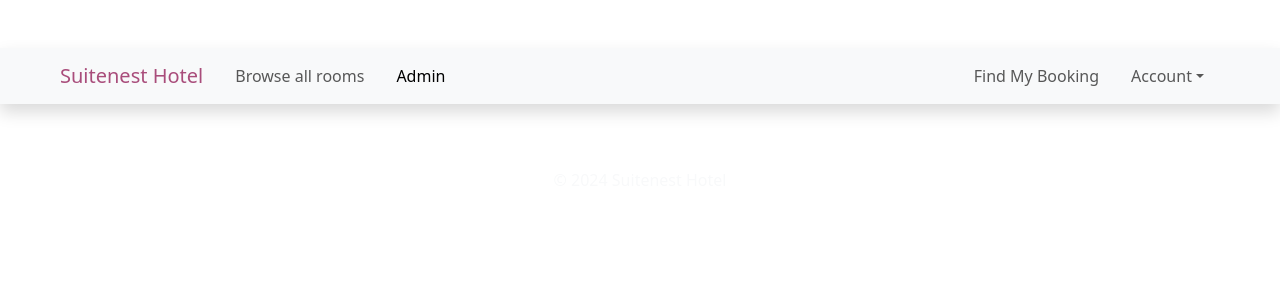
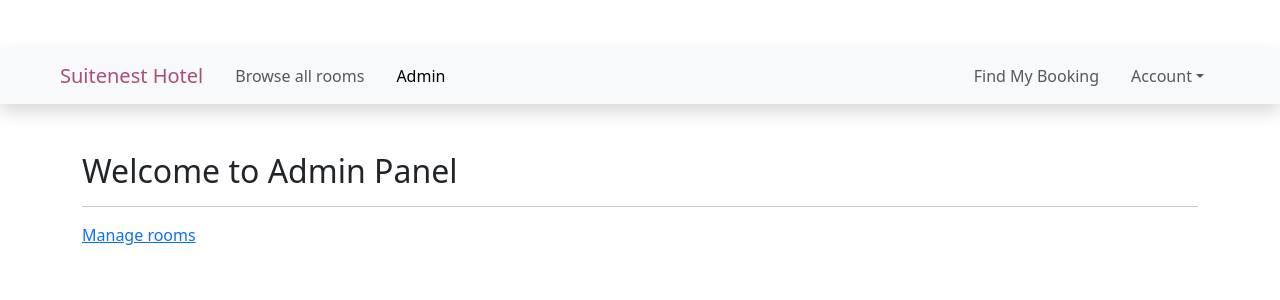
Before and after one commit to sunny7898/suitenest, a React (Vite) app in the folder frontend/suitenest/: page /admin in a window 1280 px wide. Shown: the top 300 px of the page. Built offline with nearby package versions, Linux system fonts and the light colour scheme.

Commit message:
feature - admin page basic ui completed

```diff
--- a/frontend/suitenest/src/App.jsx
+++ b/frontend/suitenest/src/App.jsx
@@ -9,6 +9,7 @@
 import NavBar from "./components/layout/NavBar";
 import Footer from "./components/layout/Footer";
 import RoomListing from "./components/room/RoomListing";
+import Admin from "./components/admin/Admin";
 
 function App() {
   return (
@@ -21,6 +22,7 @@
           <Route path="/existing-rooms" element={<ExistingRooms />} />
           <Route path="/edit-room/:roomId" element={<EditRoom />} />
           <Route path="/browse-all-rooms" element={<RoomListing />} />
+          <Route path="/admin" element={<Admin />} />
         </Routes>
       </Router>
       <Footer />
--- /dev/null
+++ b/frontend/suitenest/src/components/admin/Admin.jsx
@@ -0,0 +1,13 @@
+import React from "react";
+import { Link } from "react-router-dom";
+const Admin = () => {
+  return (
+    <section className="container mt-5">
+      <h2>Welcome to Admin Panel</h2>
+      <hr />
+      <Link to={"/add-room"}>Manage rooms</Link>
+    </section>
+  );
+};
+
+export default Admin;
```
